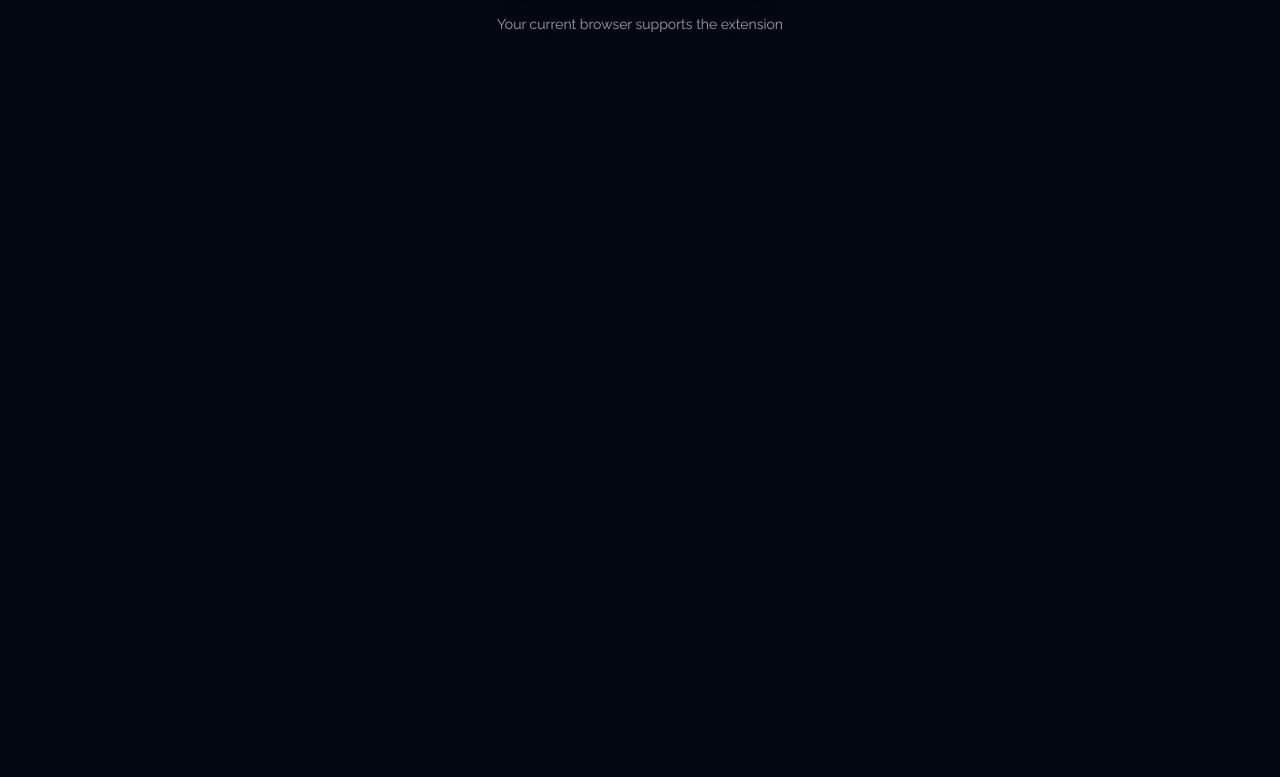
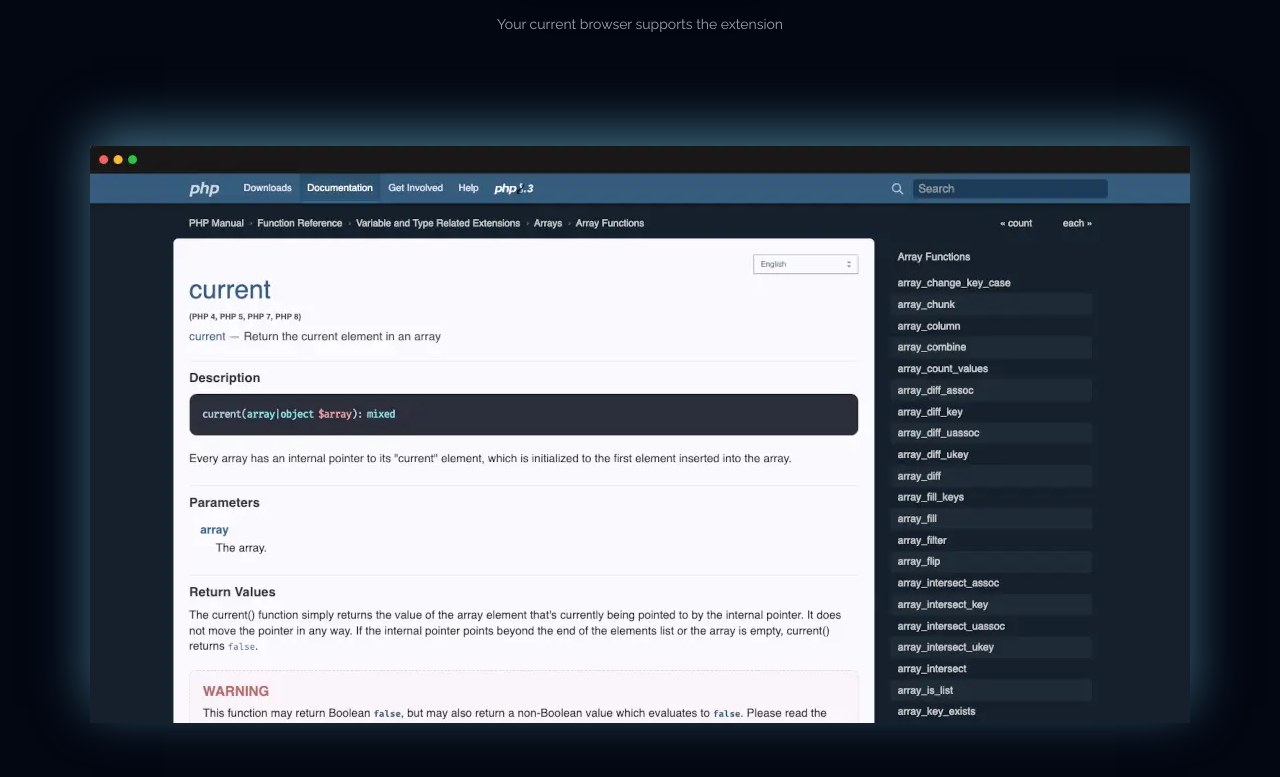
Before and after one commit to php-revival/php-revival.github.io, a Vue app: page / in a window 1280 px wide. Shown: the part 531-1308 px from the top of the page. Built offline with nearby package versions, Linux system fonts and the light colour scheme; the HTML template or start-up script is replaced by a standard one.

Commit message:
Add glowing image

```diff
--- a/src/components/Hero/Hero.vue
+++ b/src/components/Hero/Hero.vue
@@ -4,7 +4,7 @@
 </script>
 
 <template>
-    <div class="flex justify-center text-center pt-52">
+    <div class="text-center pt-52">
         <HeroContent />
         <HeroImage />
     </div>
--- a/src/components/Hero/HeroImage.vue
+++ b/src/components/Hero/HeroImage.vue
@@ -1,7 +1,32 @@
 <script setup lang="ts">
+import { ref } from 'vue'
 
+const shadow = ref<number[]>([0, -20, 60])
 </script>
 
 <template>
+    <img
+        src="@/assets/example.webp"
+        width="1100"
+        height="577"
+        class="mx-auto mt-28 _hero-image"
+    />
+</template>
 
-</template>
+<style scoped>
+._hero-image {
+    animation: shadow-animation 2s infinite;
+}
+
+@keyframes shadow-animation {
+    0% {
+        box-shadow: 0 -25px 70px rgba(120,175,230,.5);
+    }
+    50% {
+        box-shadow: 0 -15px 50px rgba(120, 199, 230, 0.5);
+    }
+    100% {
+        box-shadow: 0 -25px 70px rgba(120,175,230,.5);
+    }
+}
+</style>
```
Also changed, not shown: src/assets/example.webp (added).
